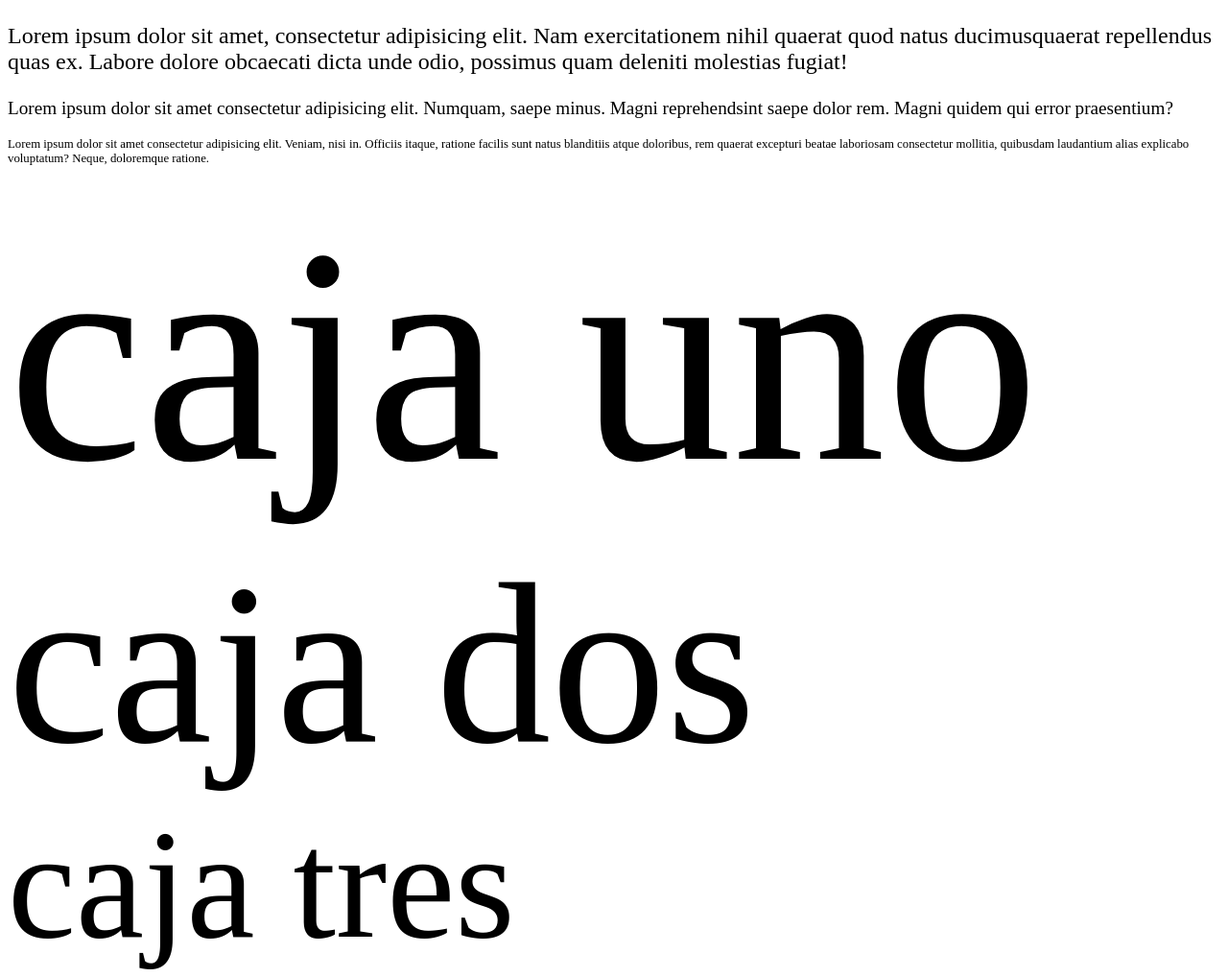
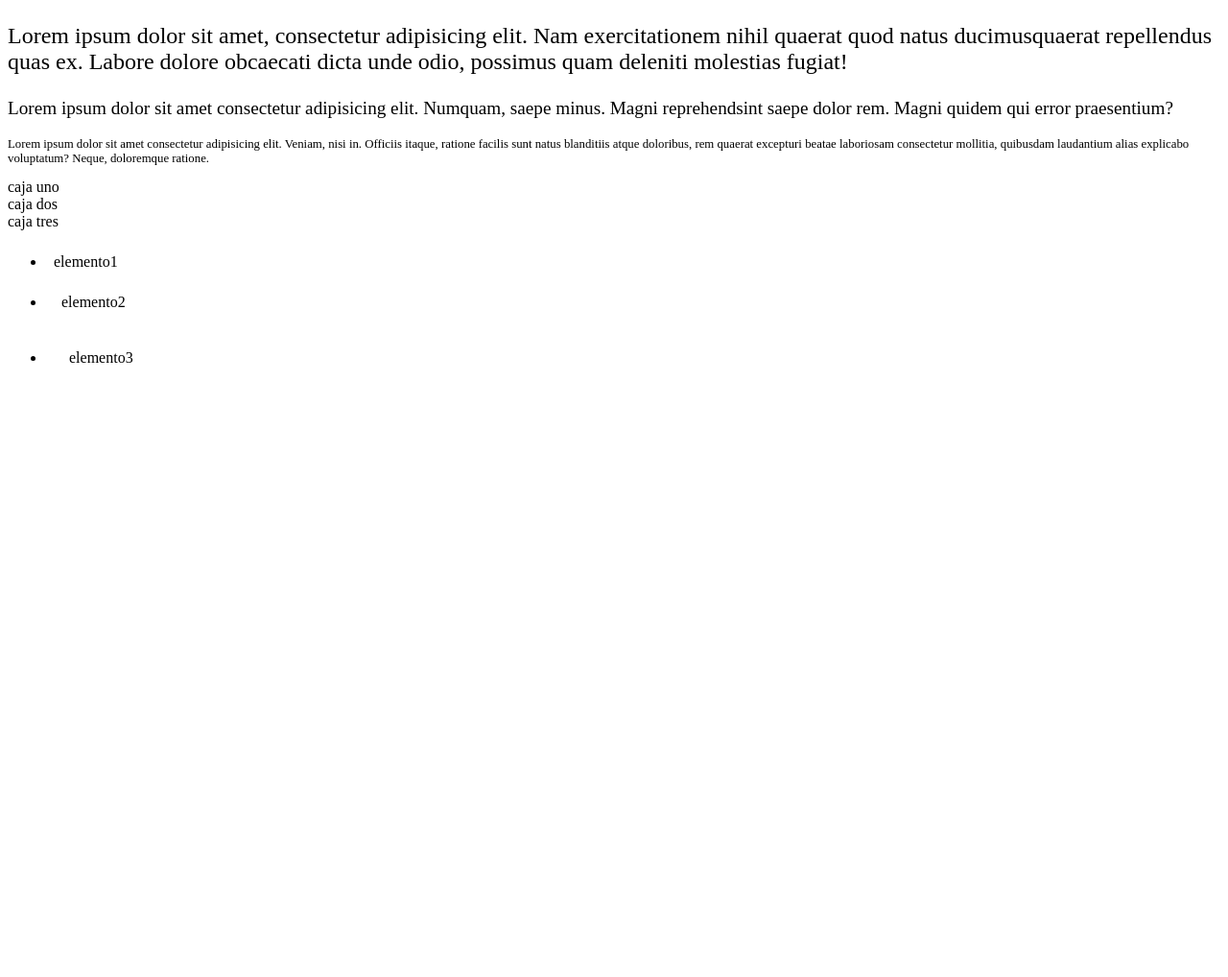
Before and after one commit to sergialysramos/5.7UnidadesCSS, a plain HTML site: page em y rem/index.html in a window 1280 px wide. Shown: the top 1018 px of the page at 96% size. After the commit the page ends 800 px from the top, so only its background shows below. Drawn offline with Linux system fonts and the light colour scheme.

Commit message:
añade modificación del rem

```diff
--- a/em y rem/style.css
+++ b/em y rem/style.css
@@ -19,15 +19,15 @@ html {
 }
 
 #rem1 {
-    font-size: 20rem;
+    width: 20rem;
 }
 
 #rem2 {
-    font-size: 15rem;
+     width: 15rem;
 }
 
 #rem3 {
-    font-size: 10rem;
+     width: 10rem;
 }
 
 #lista1 {
```
